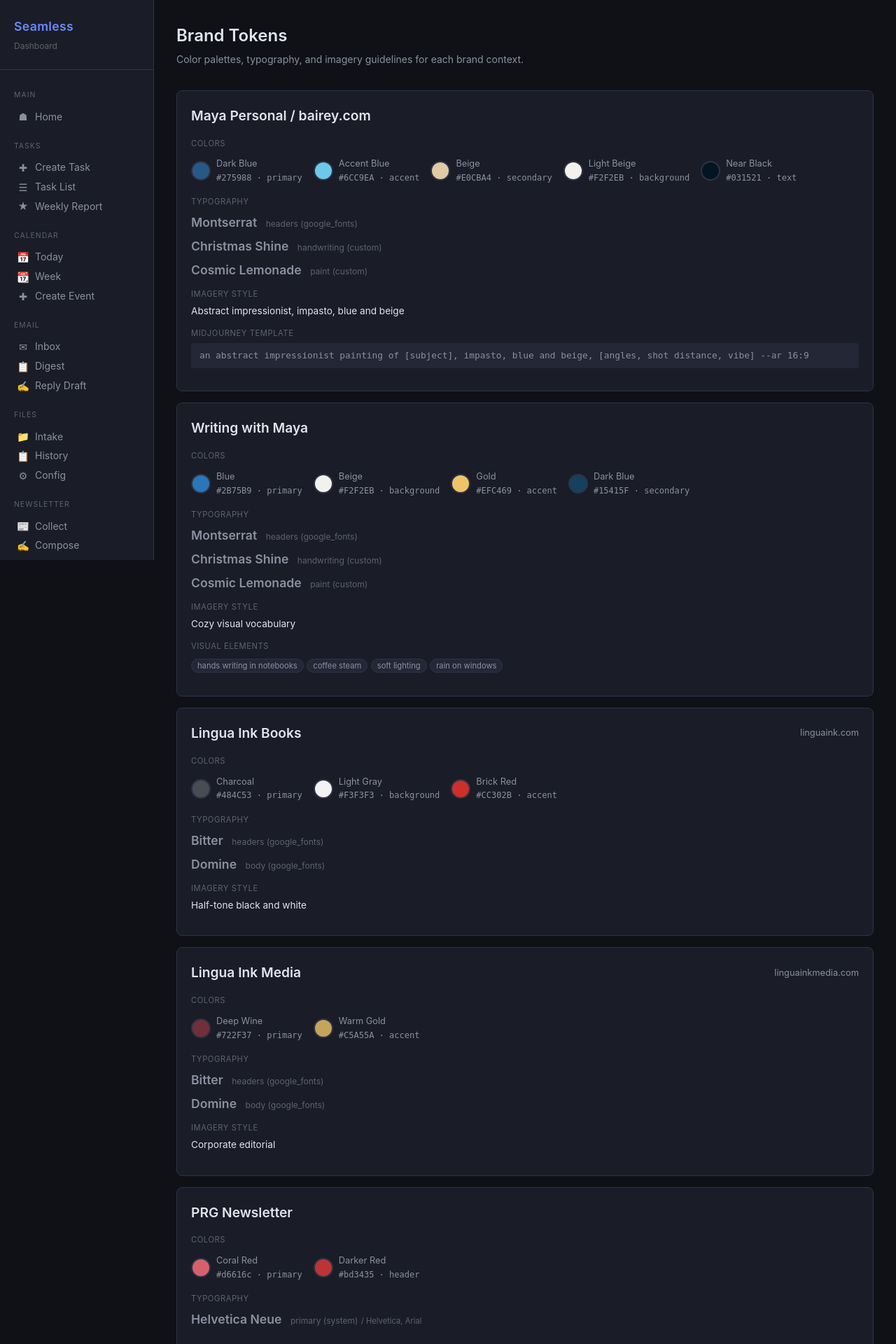
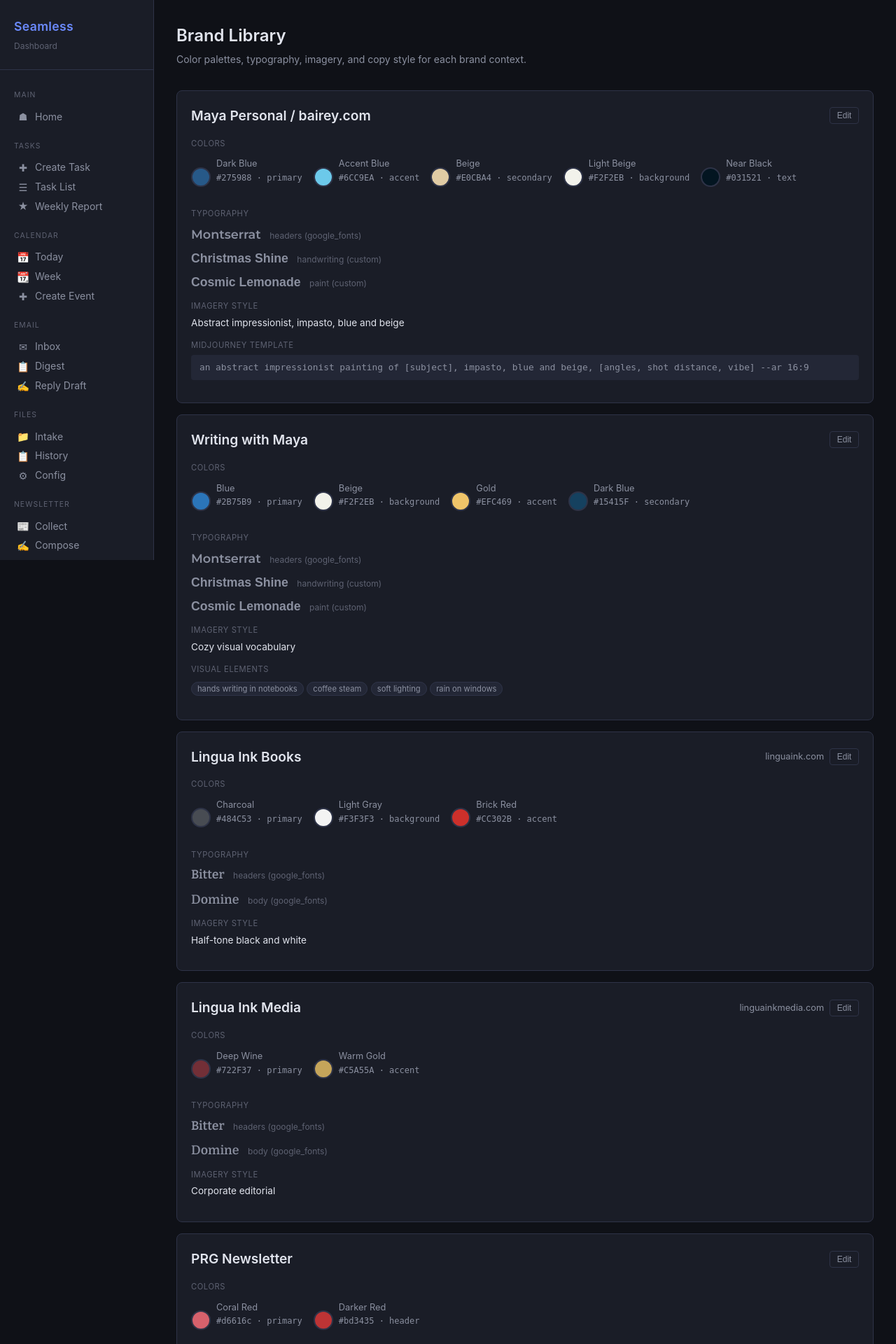
Before and after one commit to stephbairey/seamless, a FastAPI app: page /brand/tokens in a window 1280 px wide. Shown: the top 1920 px of the page at 70% size. Run offline with FastAPI, Linux system fonts and the light colour scheme; some libraries are stand-ins or nearby versions; some web fonts are replaced.

Commit message:
Add editable Brand Library (replaces read-only Brand Tokens)
Clipboard-copying color swatches, live Google Fonts rendering, inline
editing for colors/typography/imagery/copy style, PATCH endpoint for
persistence. Migrates document_format and notes into new copy_style field.

Co-Authored-By: Claude Opus 4.6 <noreply@anthropic.com>

```diff
--- a/app/static/css/main.css
+++ b/app/static/css/main.css
@@ -454,6 +454,54 @@ textarea {
   color: var(--text-muted);
 }
 
+/* Clickable swatches */
+.swatch-clickable {
+  cursor: pointer;
+  transition: transform 0.15s;
+}
+
+.swatch-clickable:hover {
+  transform: scale(1.05);
+}
+
+.swatch-clickable:hover .swatch-circle {
+  box-shadow: 0 0 0 2px var(--accent);
+}
+
+.swatch-copied {
+  font-size: 0.65rem;
+  color: var(--green);
+  transition: opacity 0.3s;
+}
+
+/* Color picker input */
+.color-picker-input {
+  width: 32px;
+  height: 32px;
+  padding: 0;
+  border: 1px solid var(--border);
+  border-radius: var(--radius-sm);
+  background: var(--bg-raised);
+  cursor: pointer;
+  flex-shrink: 0;
+}
+
+.color-picker-input::-webkit-color-swatch-wrapper { padding: 2px; }
+.color-picker-input::-webkit-color-swatch { border: none; border-radius: 2px; }
+
+/* Custom font faces (drop TTFs into /static/fonts/) */
+@font-face {
+  font-family: 'Christmas Shine';
+  src: url('/static/fonts/ChristmasShine.ttf') format('truetype');
+  font-display: swap;
+}
+
+@font-face {
+  font-family: 'Cosmic Lemonade';
+  src: url('/static/fonts/CosmicLemonade.ttf') format('truetype');
+  font-display: swap;
+}
+
 /* Voice profile cards */
 .voice-card {
   background: var(--bg-surface);
--- a/app/templates/base.html
+++ b/app/templates/base.html
@@ -4,6 +4,7 @@
   <meta charset="UTF-8">
   <meta name="viewport" content="width=device-width, initial-scale=1.0">
   <title>{% block title %}Seamless Dashboard{% endblock %}</title>
+  <link rel="icon" type="image/png" href="/static/favicon.png">
   <link rel="stylesheet" href="/static/css/main.css">
   <script src="https://unpkg.com/htmx.org@2.0.4"></script>
   <script defer src="https://unpkg.com/alpinejs@3.14.8/dist/cdn.min.js"></script>
@@ -126,7 +127,7 @@
           <span class="icon">&#9835;</span> Voice Profiles
         </a>
         <a href="/brand/tokens" class="nav-link {% if active_module == 'brand' and active_tab == 'tokens' %}active{% endif %}">
-          <span class="icon">&#9670;</span> Brand Tokens
+          <span class="icon">&#9670;</span> Brand Library
         </a>
         <a href="/brand/drafting" class="nav-link {% if active_module == 'brand' and active_tab == 'drafting' %}active{% endif %}">
           <span class="icon">&#9997;</span> Drafting
--- /dev/null
+++ b/app/templates/brand/brand_library.html
@@ -0,0 +1,236 @@
+{% extends "base.html" %}
+{% set active_tab = "tokens" %}
+{% block title %}Brand Library — Seamless{% endblock %}
+
+{% block content %}
+<div class="page-header">
+  <h2>Brand Library</h2>
+  <p class="description">Color palettes, typography, imagery, and copy style for each brand context.</p>
+</div>
+
+{% for token in tokens %}
+  <script id="token-data-{{ token.context_id }}" type="application/json">{{ token | tojson }}</script>
+
+  <div class="card" x-data="brandCard('{{ token.context_id }}')">
+    <div class="card-header">
+      <h3>{{ token.label }}</h3>
+      <div style="display: flex; gap: 0.5rem; align-items: center;">
+        {% if token.website %}
+          <span style="font-size: 0.8rem; color: var(--text-muted);">{{ token.website }}</span>
+        {% endif %}
+        <button class="btn btn-ghost" style="padding: 0.25rem 0.6rem; font-size: 0.75rem;"
+                @click="editing = !editing" x-text="editing ? 'Cancel' : 'Edit'"></button>
+      </div>
+    </div>
+
+    <div class="card-body">
+      {# ── COLORS (view) ── #}
+      {% if token.colors %}
+      <div class="voice-field" x-show="!editing">
+        <div class="voice-field-label">Colors</div>
+        <div style="display: flex; flex-wrap: wrap; gap: 1rem; margin-top: 0.375rem;">
+          {% for color in token.colors %}
+            <div class="color-swatch swatch-clickable" @click="copyHex('{{ color.hex }}')" title="Click to copy {{ color.hex }}">
+              <div class="swatch-circle" style="background-color: {{ color.hex }};"></div>
+              <div class="swatch-info">
+                <div>{{ color.name }}</div>
+                <div class="swatch-hex">{{ color.hex }} &middot; {{ color.role }}</div>
+                <div class="swatch-copied" style="opacity:0" x-ref="copied-{{ color.hex | replace('#','') }}">Copied!</div>
+              </div>
+            </div>
+          {% endfor %}
+        </div>
+      </div>
+      {% endif %}
+
+      {# Colors (edit) #}
+      <div class="voice-field" x-show="editing" x-transition>
+        <div class="voice-field-label">Colors</div>
+        <template x-for="(c, i) in colors" :key="i">
+          <div style="display: flex; gap: 0.5rem; align-items: center; margin-bottom: 0.375rem;">
+            <input type="color" x-model="c.hex" class="color-picker-input">
+            <input type="text" x-model="c.hex" style="width: 7rem; font-family: var(--font-mono); font-size: 0.8rem;" placeholder="#000000">
+            <input type="text" x-model="c.name" style="width: 8rem;" placeholder="Name">
+            <input type="text" x-model="c.role" style="width: 7rem;" placeholder="Role">
+            <button class="btn btn-ghost" style="padding: 0.2rem 0.5rem; font-size: 0.75rem; color: var(--red);" @click="removeColor(i)">&times;</button>
+          </div>
+        </template>
+        <button class="btn btn-ghost" style="font-size: 0.75rem; margin-top: 0.25rem;" @click="addColor()">+ Add Color</button>
+      </div>
+
+      {# ── TYPOGRAPHY (view) ── #}
+      {% if token.typography %}
+      <div class="voice-field" x-show="!editing">
+        <div class="voice-field-label">Typography</div>
+        <div style="margin-top: 0.375rem;">
+          {% for font in token.typography %}
+            <div style="margin-bottom: 0.375rem;">
+              <span style="font-size: 1.1rem; font-weight: 600; font-family: '{{ font.font }}', sans-serif;">{{ font.font }}</span>
+              <span style="font-size: 0.75rem; color: var(--text-dim); margin-left: 0.5rem;">{{ font.role }}{% if font.source %} ({{ font.source }}){% endif %}{% if font.size %} {{ font.size }}{% endif %}</span>
+              {% if font.fallbacks %}
+                <span style="font-size: 0.7rem; color: var(--text-dim);"> / {{ font.fallbacks|join(', ') }}</span>
+              {% endif %}
+            </div>
+          {% endfor %}
+        </div>
+      </div>
+      {% endif %}
+
+      {# Typography (edit) #}
+      <div class="voice-field" x-show="editing" x-transition>
+        <div class="voice-field-label">Typography</div>
+        <template x-for="(f, i) in typography" :key="i">
+          <div style="display: flex; gap: 0.5rem; align-items: center; margin-bottom: 0.375rem;">
+            <input type="text" x-model="f.font" style="width: 12rem;" placeholder="Font name">
+            <input type="text" x-model="f.role" style="width: 8rem;" placeholder="Role">
+            <select x-model="f.source" style="width: 8rem;">
+              <option value="google_fonts">Google Fonts</option>
+              <option value="custom">Custom</option>
+              <option value="system">System</option>
+            </select>
+            <button class="btn btn-ghost" style="padding: 0.2rem 0.5rem; font-size: 0.75rem; color: var(--red);" @click="removeFont(i)">&times;</button>
+          </div>
+        </template>
+        <button class="btn btn-ghost" style="font-size: 0.75rem; margin-top: 0.25rem;" @click="addFont()">+ Add Font</button>
+      </div>
+
+      {# ── IMAGERY (view) ── #}
+      {% if token.imagery %}
+      <div x-show="!editing">
+        {% if token.imagery.style %}
+        <div class="voice-field">
+          <div class="voice-field-label">Imagery Style</div>
+          <div class="voice-field-value">{{ token.imagery.style }}</div>
+        </div>
+        {% endif %}
+
+        {% if token.imagery.visual_elements %}
+        <div class="voice-field">
+          <div class="voice-field-label">Visual Elements</div>
+          <div class="tags">
+            {% for elem in token.imagery.visual_elements %}
+              <span class="tag">{{ elem }}</span>
+            {% endfor %}
+          </div>
+        </div>
+        {% endif %}
+
+        {% if token.imagery.midjourney_template %}
+        <div class="voice-field">
+          <div class="voice-field-label">Midjourney Template</div>
+          <div style="font-family: var(--font-mono); font-size: 0.8rem; background: var(--bg-raised); padding: 0.5rem 0.75rem; border-radius: var(--radius-sm); color: var(--text-muted);">
+            {{ token.imagery.midjourney_template }}
+          </div>
+        </div>
+        {% endif %}
+      </div>
+      {% endif %}
+
+      {# Imagery (edit) #}
+      <div x-show="editing" x-transition>
+        <div class="voice-field">
+          <div class="voice-field-label">Imagery Style</div>
+          <input type="text" x-model="imagery_style" placeholder="e.g. Abstract impressionist, impasto">
+        </div>
+        <div class="voice-field">
+          <div class="voice-field-label">Visual Elements (comma-separated)</div>
+          <input type="text" x-model="visual_elements" placeholder="e.g. hands writing, coffee steam, soft lighting">
+        </div>
+        <div class="voice-field">
+          <div class="voice-field-label">Midjourney Template</div>
+          <textarea x-model="midjourney_template" style="min-height: 60px;" placeholder="e.g. an abstract painting of [subject] --ar 16:9"></textarea>
+        </div>
+      </div>
+
+      {# ── COPY STYLE (view) ── #}
+      {% if token.copy_style %}
+      <div class="voice-field" x-show="!editing">
+        <div class="voice-field-label">Copy Style</div>
+        <div class="voice-field-value">{{ token.copy_style }}</div>
+      </div>
+      {% endif %}
+
+      {# Copy Style (edit) #}
+      <div class="voice-field" x-show="editing" x-transition>
+        <div class="voice-field-label">Copy Style</div>
+        <textarea x-model="copy_style" style="min-height: 60px;" placeholder="Notes on copy style, document format, restrictions..."></textarea>
+      </div>
+
+      {# ── SAVE ── #}
+      <div x-show="editing" x-transition style="margin-top: 0.75rem;">
+        <button class="btn btn-primary" @click="save()" :disabled="saving">
+          <span x-show="!saving">Save</span>
+          <span x-show="saving"><span class="spinner"></span></span>
+        </button>
+        <span x-show="saved" style="color: var(--green); font-size: 0.85rem; margin-left: 0.5rem;">Saved</span>
+      </div>
+    </div>
+  </div>
+{% endfor %}
+
+{# Google Fonts injection #}
+{% if google_fonts %}
+<link rel="stylesheet" href="https://fonts.googleapis.com/css2?{% for f in google_fonts %}family={{ f | replace(' ', '+') }}:wght@400;600{% if not loop.last %}&{% endif %}{% endfor %}&display=swap">
+{% endif %}
+{% endblock %}
+
+{% block scripts %}
+<script>
+function brandCard(contextId) {
+  const raw = JSON.parse(document.getElementById('token-data-' + contextId).textContent);
+  const imagery = raw.imagery || {};
+  const ve = imagery.visual_elements;
+  return {
+    contextId: contextId,
+    editing: false,
+    saving: false,
+    saved: false,
+    colors: raw.colors || [],
+    typography: raw.typography || [],
+    imagery_style: imagery.style || '',
+    visual_elements: ve ? ve.join(', ') : '',
+    midjourney_template: imagery.midjourney_template || '',
+    copy_style: raw.copy_style || '',
+    copyHex(hex) {
+      navigator.clipboard.writeText(hex);
+      const key = 'copied-' + hex.replace('#', '');
+      const el = this.$refs[key];
+      if (el) {
+        el.style.opacity = '1';
+        setTimeout(function() { el.style.opacity = '0'; }, 1200);
+      }
+    },
+    addColor() { this.colors.push({hex: '#888888', name: '', role: ''}); },
+    removeColor(i) { this.colors.splice(i, 1); },
+    addFont() { this.typography.push({font: '', role: '', source: 'google_fonts'}); },
+    removeFont(i) { this.typography.splice(i, 1); },
+    save() {
+      this.saving = true;
+      const payload = {
+        colors: this.colors,
+        typography: this.typography,
+        imagery: {
+          style: this.imagery_style || null,
+          visual_elements: this.visual_elements ? this.visual_elements.split(',').map(function(s) { return s.trim(); }).filter(Boolean) : null,
+          midjourney_template: this.midjourney_template || null
+        },
+        copy_style: this.copy_style || null
+      };
+      const self = this;
+      fetch('/brand/tokens/' + this.contextId, {
+        method: 'PATCH',
+        headers: {'Content-Type': 'application/json'},
+        body: JSON.stringify(payload)
+      }).then(function(r) { return r.json(); }).then(function() {
+        self.saving = false;
+        self.saved = true;
+        self.editing = false;
+        setTimeout(function() { self.saved = false; }, 2000);
+        document.getElementById('save-indicator').classList.add('visible');
+        setTimeout(function() { document.getElementById('save-indicator').classList.remove('visible'); }, 2000);
+      });
+    }
+  };
+}
+</script>
+{% endblock %}
--- a/app/templates/brand/brand_tokens.html
+++ /dev/null
@@ -1,109 +0,0 @@
-{% extends "base.html" %}
-{% set active_tab = "tokens" %}
-{% block title %}Brand Tokens — Seamless{% endblock %}
-
-{% block content %}
-<div class="page-header">
-  <h2>Brand Tokens</h2>
-  <p class="description">Color palettes, typography, and imagery guidelines for each brand context.</p>
-</div>
-
-{% for token in tokens %}
-  <div class="card">
-    <div class="card-header">
-      <h3>{{ token.label }}</h3>
-      {% if token.website %}
-        <span style="font-size: 0.8rem; color: var(--text-muted);">{{ token.website }}</span>
-      {% endif %}
-    </div>
-
-    <div class="card-body">
-      {% if token.colors %}
-      <div class="voice-field">
-        <div class="voice-field-label">Colors</div>
-        <div style="display: flex; flex-wrap: wrap; gap: 1rem; margin-top: 0.375rem;">
-          {% for color in token.colors %}
-            <div class="color-swatch">
-              <div class="swatch-circle" style="background-color: {{ color.hex }};"></div>
-              <div class="swatch-info">
-                <div>{{ color.name }}</div>
-                <div class="swatch-hex">{{ color.hex }} &middot; {{ color.role }}</div>
-              </div>
-            </div>
-          {% endfor %}
-        </div>
-      </div>
-      {% endif %}
-
-      {% if token.typography %}
-      <div class="voice-field">
-        <div class="voice-field-label">Typography</div>
-        <div style="margin-top: 0.375rem;">
-          {% for font in token.typography %}
-            <div style="margin-bottom: 0.375rem;">
-              <span style="font-size: 1.1rem; font-weight: 600;">{{ font.font }}</span>
-              <span style="font-size: 0.75rem; color: var(--text-dim); margin-left: 0.5rem;">{{ font.role }}{% if font.source %} ({{ font.source }}){% endif %}{% if font.size %} {{ font.size }}{% endif %}</span>
-              {% if font.fallbacks %}
-                <span style="font-size: 0.7rem; color: var(--text-dim);"> / {{ font.fallbacks|join(', ') }}</span>
-              {% endif %}
-            </div>
-          {% endfor %}
-        </div>
-      </div>
-      {% endif %}
-
-      {% if token.imagery %}
-        {% if token.imagery.style %}
-        <div class="voice-field">
-          <div class="voice-field-label">Imagery Style</div>
-          <div class="voice-field-value">{{ token.imagery.style }}</div>
-        </div>
-        {% endif %}
-
-        {% if token.imagery.visual_elements %}
-        <div class="voice-field">
-          <div class="voice-field-label">Visual Elements</div>
-          <div class="tags">
-            {% for elem in token.imagery.visual_elements %}
-              <span class="tag">{{ elem }}</span>
-            {% endfor %}
-          </div>
-        </div>
-        {% endif %}
-
-        {% if token.imagery.midjourney_template %}
-        <div class="voice-field">
-          <div class="voice-field-label">Midjourney Template</div>
-          <div style="font-family: var(--font-mono); font-size: 0.8rem; background: var(--bg-raised); padding: 0.5rem 0.75rem; border-radius: var(--radius-sm); color: var(--text-muted);">
-            {{ token.imagery.midjourney_template }}
-          </div>
-        </div>
-        {% endif %}
-      {% endif %}
-
-      {% if token.document_format %}
-      <div class="voice-field">
-        <div class="voice-field-label">Document Format</div>
-        <div class="voice-field-value">
-          {{ token.document_format.type }}{% if token.document_format.max_pages %}, max {{ token.document_format.max_pages }} page{% endif %}
-          {% if token.document_format.sections %}
-            <div class="tags" style="margin-top: 0.375rem;">
-              {% for section in token.document_format.sections %}
-                <span class="tag">{{ section }}</span>
-              {% endfor %}
-            </div>
-          {% endif %}
-        </div>
-      </div>
-      {% endif %}
-
-      {% if token.notes %}
-      <div class="voice-field">
-        <div class="voice-field-label">Notes</div>
-        <div class="voice-field-value" style="color: var(--yellow); font-size: 0.8rem;">{{ token.notes }}</div>
-      </div>
-      {% endif %}
-    </div>
-  </div>
-{% endfor %}
-{% endblock %}
```
Also changed, not shown: app/routers/brand.py (+20 -2 lines), app/services/brand_tokens.py (+15 -0 lines), data/brand-tokens.yaml (+2 -5 lines), 1 other file.
